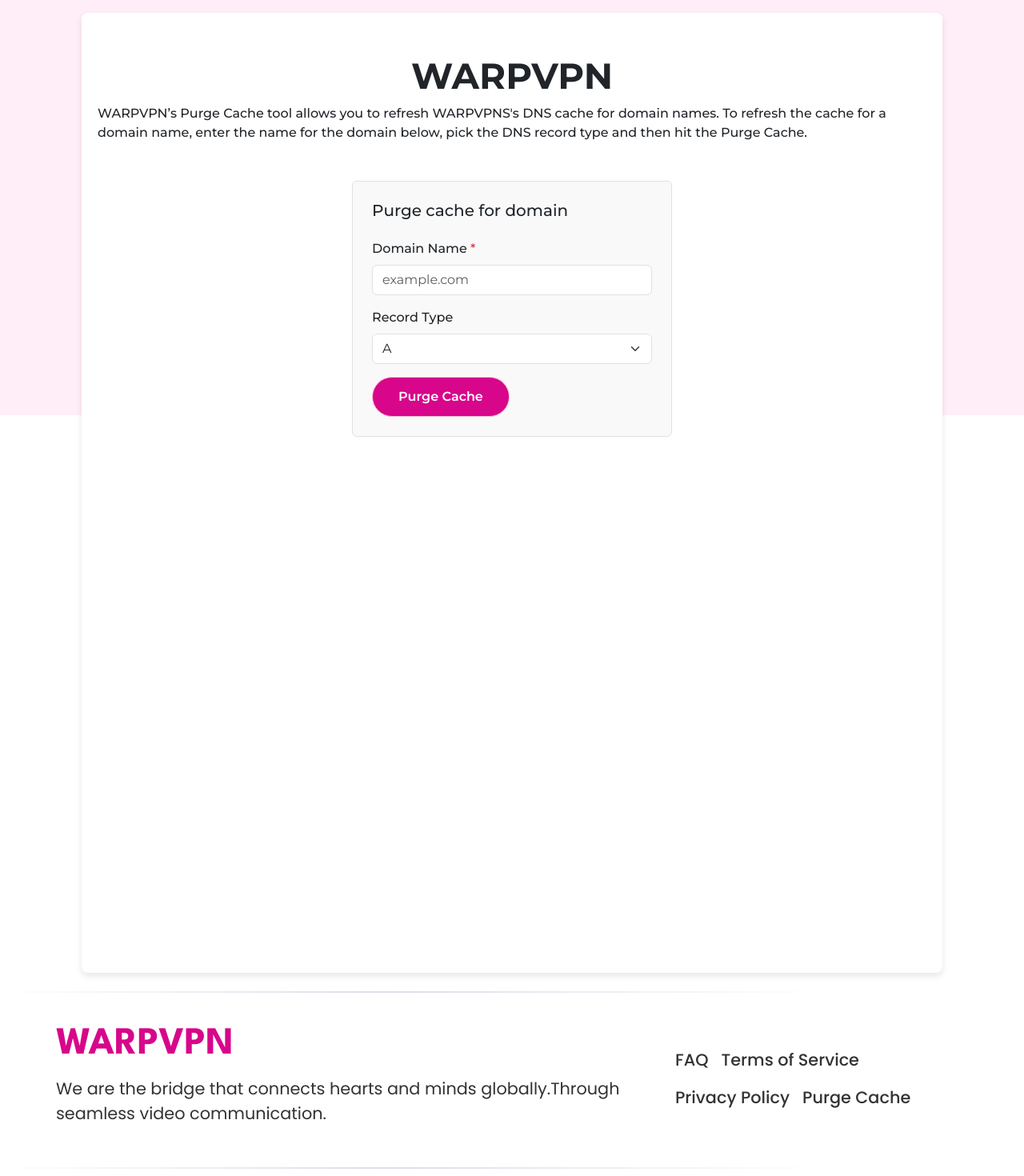
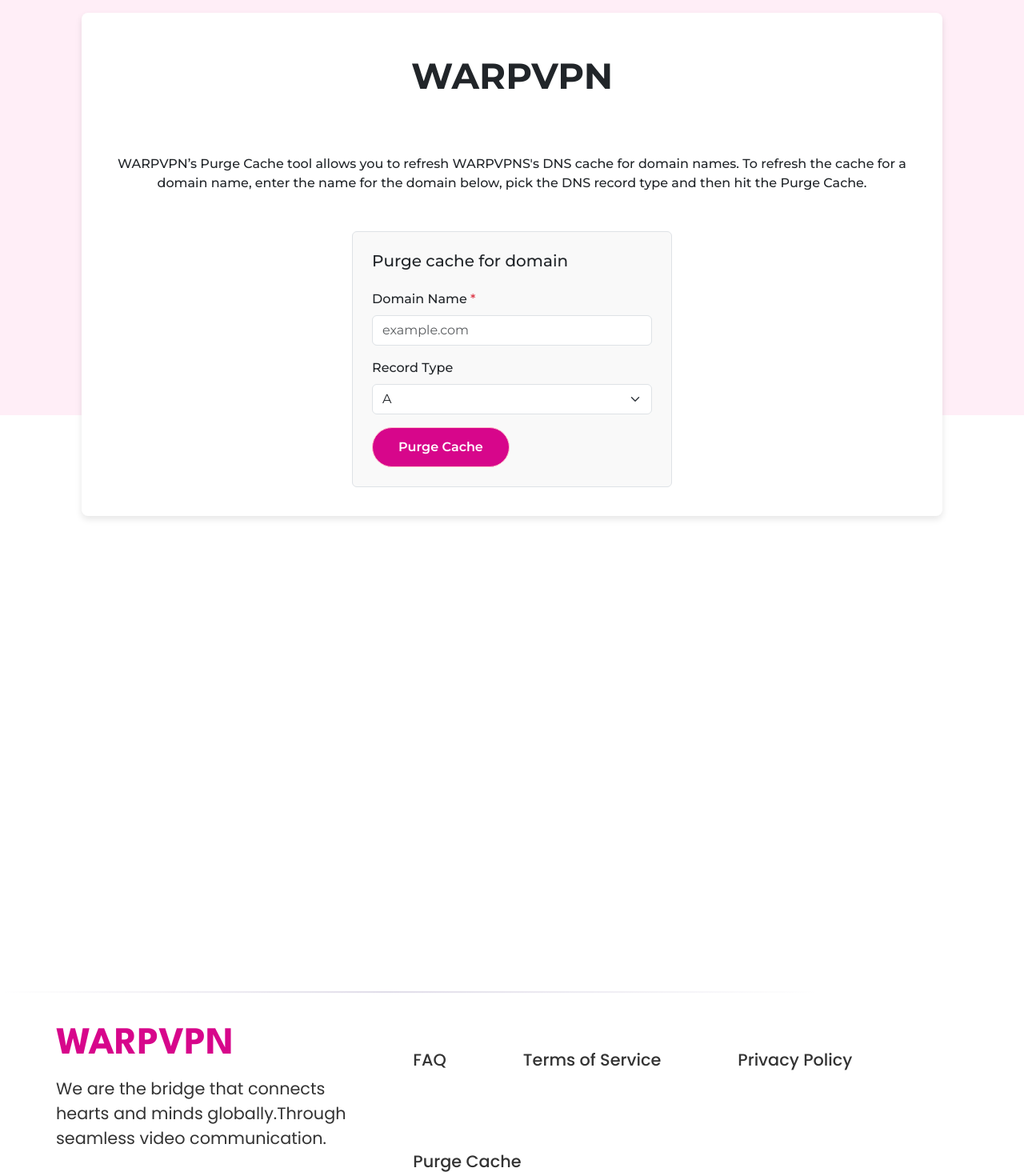
Before and after one commit to NagoriMustakim/onetap, a React (Vite) app: page /purge in a window 1280 px wide. Shown: the part 360-1830 px from the top of the page at 80% size. Built offline with nearby package versions, Linux system fonts and the light colour scheme; a web font is replaced by a local one.

Commit message:
fix issues

```diff
--- a/src/App.css
+++ b/src/App.css
@@ -143,7 +143,7 @@ body {
 
 .inner-container {
     width: 1076px;
-    height: 1200px;
+    height: fit-content;
     background-color: #ffffff;
     box-shadow: 0px 4px 8px rgba(0, 0, 0, 0.1);
     border-radius: 8px;
--- a/src/components/component.css
+++ b/src/components/component.css
@@ -174,7 +174,6 @@
 
 .cmd {
     border: 3px solid #dcdcdc;
-    width: 100%;
     max-width: 900px;
     display: flex;
     align-items: center;
@@ -408,7 +407,7 @@
 .footer-logo p {
     margin-top: 10px;
     color: #333333;
-    max-width: 100%;
+    max-width: 430px;
     font-size: 1.3rem;
 }
 
@@ -417,7 +416,7 @@
     font-size: 1.3rem;
     display: flex;
     flex-wrap: wrap;
-    gap: 1rem;
+    gap: 6rem;
     font-weight: 500;
     font-family: 'Poppins';
 }
--- a/src/pages/Cache.jsx
+++ b/src/pages/Cache.jsx
@@ -10,7 +10,7 @@ export const Cache = () => {
             <div className="outer-container">
                 <div className="inner-container">
                     <h1 style={{ fontSize: "45px", fontWeight: "bold", marginTop: "2rem", textAlign: "center" }}>WARPVPN</h1>
-                    <p>WARPVPN’s Purge Cache tool allows you to refresh WARPVPNS's DNS cache for domain names. To refresh the cache for a domain name, enter the name for the domain below, pick the DNS record type and then hit the Purge Cache.</p>
+                    <p style={{ textAlign: "center", marginTop: "71px" }}>WARPVPN’s Purge Cache tool allows you to refresh WARPVPNS's DNS cache for domain names. To refresh the cache for a domain name, enter the name for the domain below, pick the DNS record type and then hit the Purge Cache.</p>
                     <div className="d-flex flex-column mb-3 p-4 border rounded" style={{ maxWidth: '400px', margin: 'auto', marginTop: "3rem", backgroundColor: '#f9f9f9' }}>
                         <p className="h5 mb-4">Purge cache for domain</p>
                         <form >
```
Also changed, not shown: src/pages/Home/Home.jsx (+4 -5 lines).
